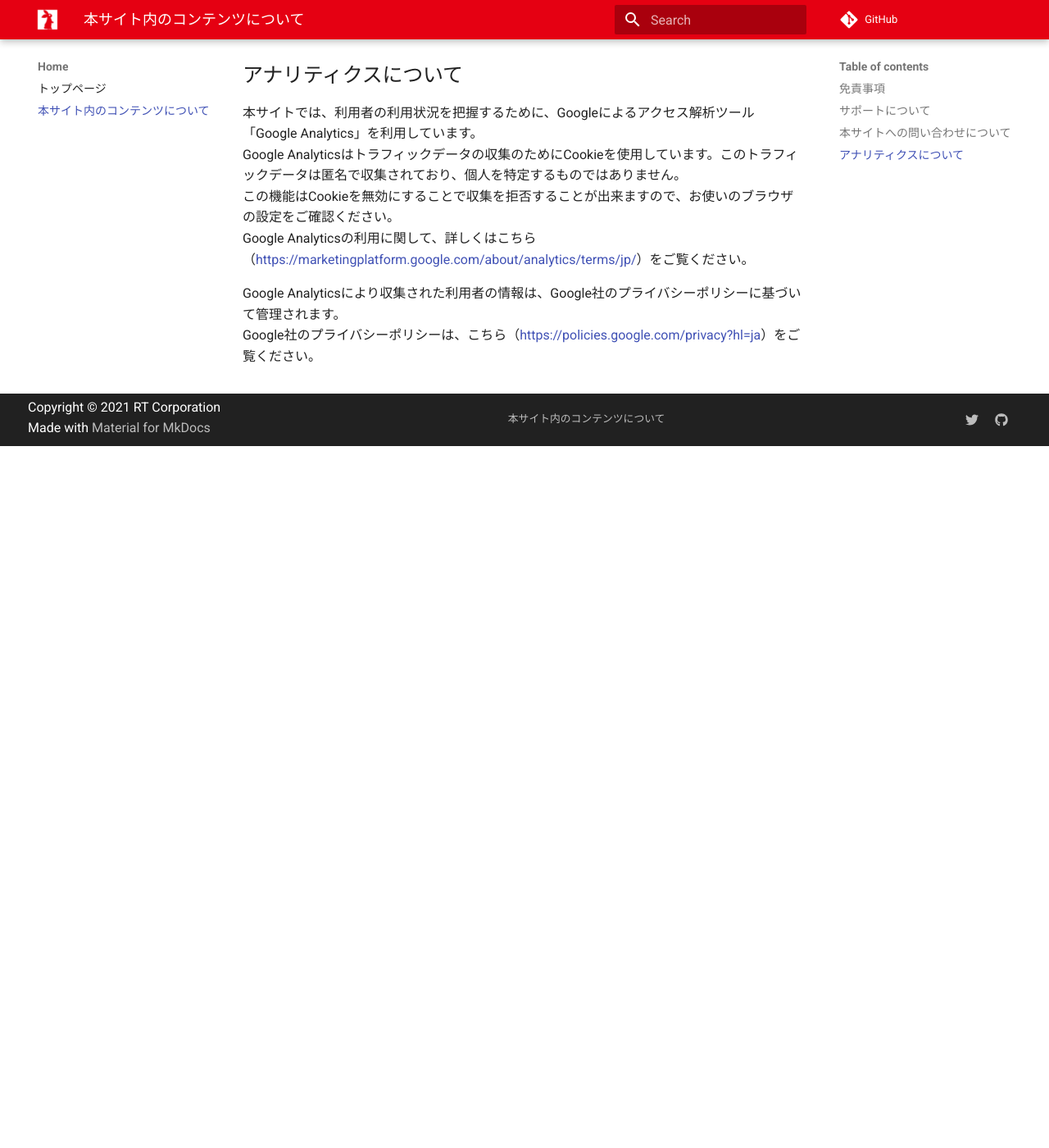
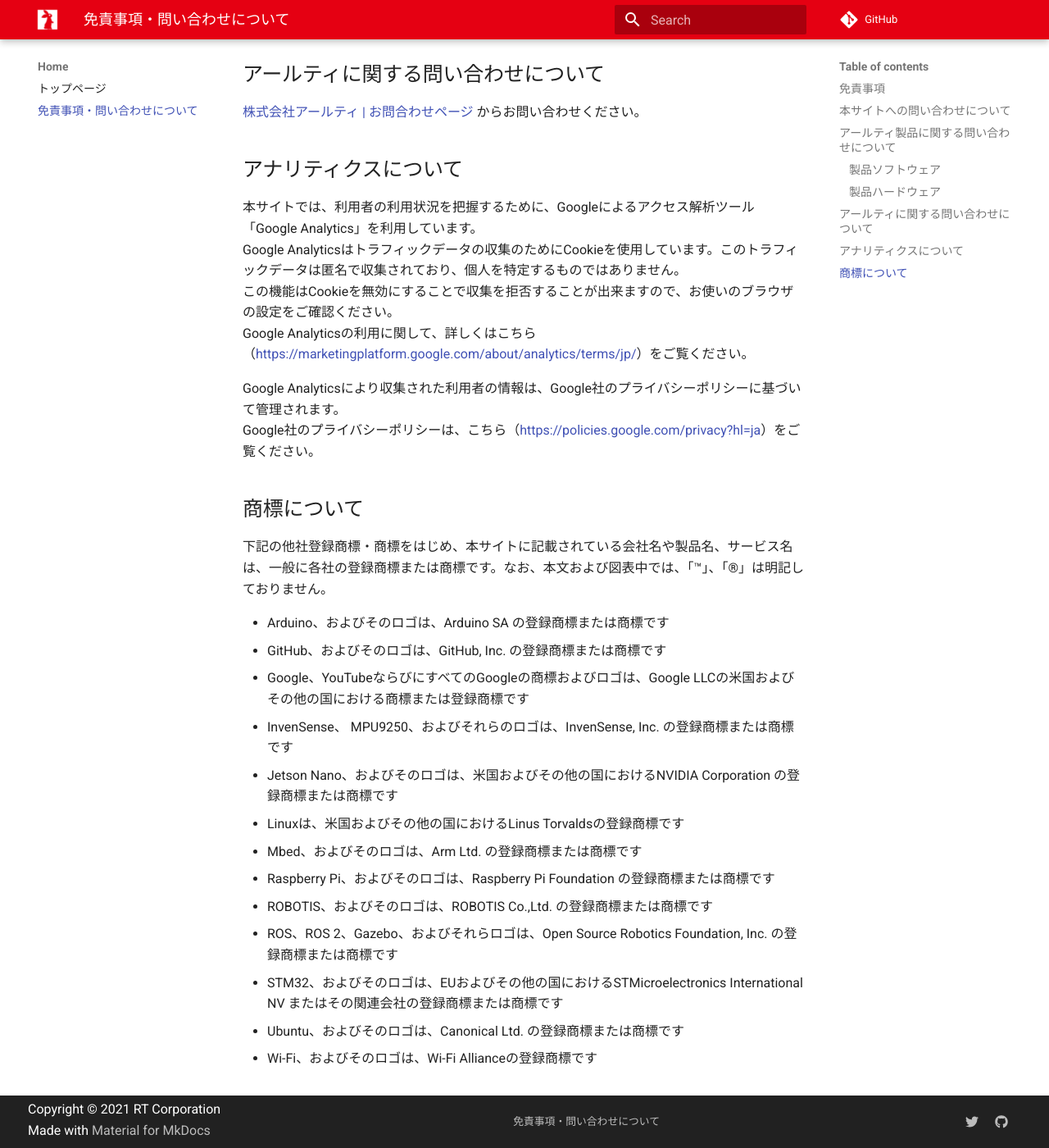
Before and after one commit to rt-net/tutorials, an MkDocs documentation site: the page built from docs/about.md, in a window 1280 px wide and 1400 px high, scrolled down 875 px. Shown: the whole window at 82% size. Built offline with MkDocs 1.6.1 and Material for MkDocs 9.7.7, drawn with Linux system fonts in a browser that asks for light colours; emoji names are drawn with the system emoji font; comment, search, counter and statistics services are not loaded; before the commit the page ends 1419 px from its top, so only the background shows below that; some of the changed text lies outside the part shown.

Commit message:
問い合わせページの修正と、サイト名の変更 (#5)
* サポートに関する文章を修正

* 問い合わせ・サポート を 免責事項・問い合わせ に改名

* 商標について注意書きを追加

* Mbedの表記を修正

* e-manualからtutorialsに改名

* 免責事項に無償サポートの注意書きを追記

* Update docs/about.md. 迷惑メール対策

Co-authored-by: Daisuke Sato <daisuke.sato@rt-net.jp>

* Update docs/about.md. Google LLCの商標を追記

Co-authored-by: Daisuke Sato <daisuke.sato@rt-net.jp>

* Update docs/about.md. 商標の説明文を更新

Co-authored-by: Daisuke Sato <daisuke.sato@rt-net.jp>

* eリポジトリをe-manualからtutorialsに改名したことによる変更

Co-authored-by: Daisuke Sato <daisuke.sato@rt-net.jp>

```diff
--- a/docs/about.md
+++ b/docs/about.md
@@ -1,4 +1,4 @@
-# 本サイトについて
+# 免責事項・問い合わせについて
 
 ## 免責事項
 
@@ -8,24 +8,29 @@
 ユーザー自身で作成されたプログラムに適切な制限動作が備わっていない場合、本体の損傷や、本体が周囲や作業者に接触、あるいは衝突し、思わぬ重大事故が発生する危険があります。
 ユーザーの責任において十分に安全に注意した上でご使用ください。
 
-## サポートについて
-
-「Linuxの使い方を知りたい」「ROSの使い方を知りたい」等、
-詳しいサポートを希望する場合は有償にて承ります。下記ページからお申し込みください。
-
-[株式会社アールティ | お問合わせ](https://rt-net.jp/company/inquiries/){target=_blank rel=noopener}
-
-「ROSパッケージがインストールできない」「サンプルプログラムが動作しない」等、
-ソフトウェアについてのお問い合わせは**GitHubのissue**として投稿をお願いします。
-
-[GitHub | RT Corporation](https://github.com/rt-net){target=_blank rel=noopener}
-
 ## 本サイトへの問い合わせについて
 
 本サイトの文章に説明不足や誤記などがあれば、
 お困りの内容を
-[本サイトのGitHubリポジトリのissue](https://github.com/rt-net/e-manual/issues/new?assignees=&labels=Type%3A+Feature&template=feature_request_ja.md&title=)
+[本サイトのGitHubリポジトリのissue](https://github.com/rt-net/tutorials/issues/new?assignees=&labels=Type%3A+Feature&template=feature_request_ja.md&title=)
 へ投稿してください。
+
+## アールティ製品に関する問い合わせについて
+
+### 製品ソフトウェア
+
+[各ソフトウェアGitHubリポジトリ](https://github.com/rt-net){target=_blank rel=noopener}
+のissueへ投稿してください。
+
+### 製品ハードウェア
+
+:e-mail: support@rt-net.jp へお問い合わせください。
+（このメールアドレスへの特定電子メールの送信を拒否いたします）
+
+## アールティに関する問い合わせについて
+
+[株式会社アールティ | お問合わせページ](https://rt-net.jp/company/inquiries/){target=_blank rel=noopener}
+からお問い合わせください。
 
 ## アナリティクスについて
 
@@ -36,3 +41,21 @@
 
 Google Analyticsにより収集された利用者の情報は、Google社のプライバシーポリシーに基づいて管理されます。
 Google社のプライバシーポリシーは、こちら（[https://policies.google.com/privacy?hl=ja](https://policies.google.com/privacy?hl=ja){target=_blank rel=noopener}）をご覧ください。
+
+## 商標について
+
+下記の他社登録商標・商標をはじめ、本サイトに記載されている会社名や製品名、サービス名は、一般に各社の登録商標または商標です。なお、本文および図表中では、「™」、「®」は明記しておりません。
+
+- Arduino、およびそのロゴは、Arduino SA の登録商標または商標です
+- GitHub、およびそのロゴは、GitHub, Inc. の登録商標または商標です
+- Google、YouTubeならびにすべてのGoogleの商標およびロゴは、Google LLCの米国およびその他の国における商標または登録商標です
+- InvenSense、 MPU9250、およびそれらのロゴは、InvenSense, Inc. の登録商標または商標です
+- Jetson Nano、およびそのロゴは、米国およびその他の国におけるNVIDIA Corporation の登録商標または商標です
+- Linuxは、米国およびその他の国におけるLinus Torvaldsの登録商標です
+- Mbed、およびそのロゴは、Arm Ltd. の登録商標または商標です
+- Raspberry Pi、およびそのロゴは、Raspberry Pi Foundation の登録商標または商標です
+- ROBOTIS、およびそのロゴは、ROBOTIS Co.,Ltd. の登録商標または商標です
+- ROS、ROS 2、Gazebo、およびそれらロゴは、Open Source Robotics Foundation, Inc. の登録商標または商標です
+- STM32、およびそのロゴは、EUおよびその他の国におけるSTMicroelectronics International NV またはその関連会社の登録商標または商標です
+- Ubuntu、およびそのロゴは、Canonical Ltd. の登録商標または商標です
+- Wi-Fi、およびそのロゴは、Wi-Fi Allianceの登録商標です
--- a/mkdocs.yml
+++ b/mkdocs.yml
@@ -1,4 +1,4 @@
-site_name: RT Corporation software e-manual
+site_name: RT Corporation software tutorials
 theme:
   name: material
   custom_dir: overrides
@@ -12,13 +12,13 @@
     - navigation.tabs
     - navigation.top
 
-repo_url: https://github.com/rt-net/e-manual
+repo_url: https://github.com/rt-net/tutorials
 edit_uri: edit/main/docs/
 
-site_url: https://rt-net.github.io/e-manual/
+site_url: https://rt-net.github.io/tutorials/
 copyright: Copyright &copy; 2021 RT Corporation
 use_directory_urls: false # ディレクトリ名/index.htmlを開く
-site_description: 株式会社アールティのオンラインソフトウェアマニュアルです。製品をより便利に使うためのソフトウェアの使い方を紹介しています。
+site_description: 株式会社アールティのオンラインソフトウェアチュートリアルです。製品をより便利に使うためのソフトウェアの使い方を紹介しています。
 
 ### 拡張設定 ###
 
@@ -65,7 +65,7 @@
 nav:
   - Home:
     - トップページ: index.md
-    - 本サイト内のコンテンツについて: about.md
+    - 免責事項・問い合わせについて: about.md
   - CRANE+V2:
     - 1. 製品について: cranev2/products.md
     - 2. 参考リンク集: cranev2/others.md
--- a/overrides/partials/footer.html
+++ b/overrides/partials/footer.html
@@ -100,7 +100,7 @@
 
       <div class="md-footer-notice">
         <a href="{{ base_url }}/about.html">
-        本サイト内のコンテンツについて
+        免責事項・問い合わせについて
         </a>
       </div>
 
```
Also changed, not shown: README.md (+7 -7 lines), docs/index.md (+2 -2 lines), docs/rt-tracer/others.md (+1 -1 lines).
